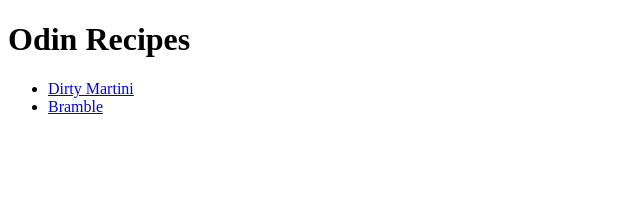
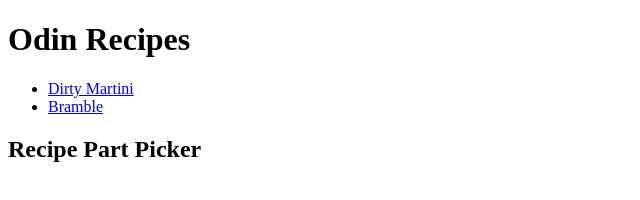
Before and after one commit to LukeDubs/recipes, a plain HTML site: page index.html in a window 1280 px wide. Shown: the whole page, without its empty margins (0-640 px from the left). Drawn offline with Linux system fonts and the light colour scheme.

Commit message:
Update index.html
Added new heading

```diff
--- a/index.html
+++ b/index.html
@@ -14,6 +14,7 @@
 
       </ul>
 
+     <h2>Recipe Part Picker</h2>
 
 
 
```
